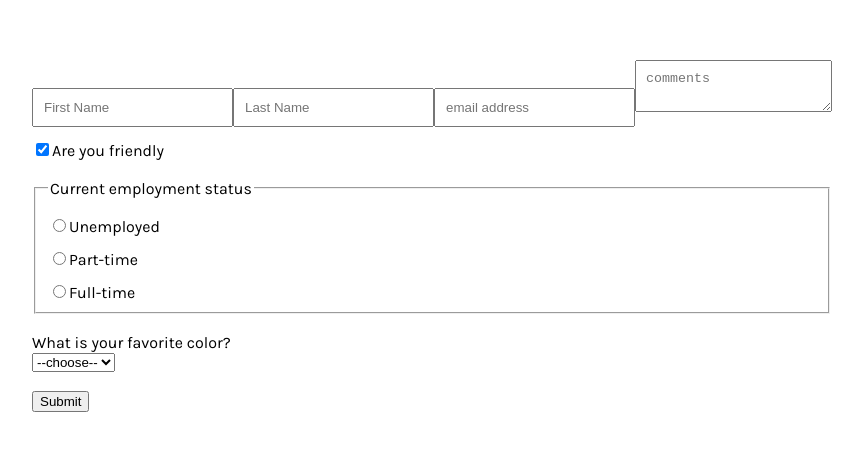
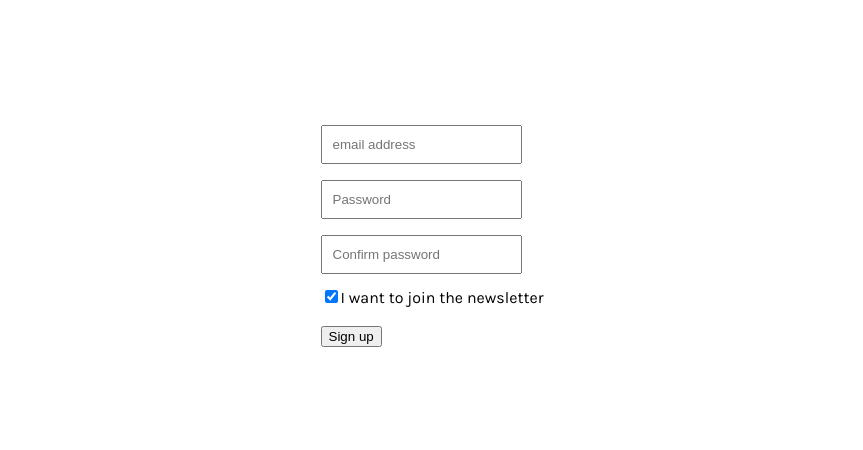
Before and after one commit to michaelokolo/Meme-generator, a React (Create React App) app: page / in a window 1280 px wide. Shown: the part 172-622 px from the top of the page, without its empty margins (208-1071 px from the left). Built offline with nearby package versions, Linux system fonts and the light colour scheme.

Commit message:
Created my first react form

```diff
--- a/src/App.js
+++ b/src/App.js
@@ -57,36 +57,60 @@ function App(props) {
       //   setCount((preState) => preState - 1)
       // }
 
-      const [user, setUser] = React.useState('Joe')
+    //   const [user, setUser] = React.useState('Joe')
 
-      const [box, setBox] = React.useState(boxes)
+    //   const [box, setBox] = React.useState(boxes)
 
-      const styles = {
-        backgroundColor : props.darkMode ? '#222222' : '#cccccc'
+    //   const styles = {
+    //     backgroundColor : props.darkMode ? '#222222' : '#cccccc'
+    //   }
+
+    //   const allboxes = box.map((boxx) =>
+    //         <Box on={boxx.on}
+    //              key={boxx.id}
+    //              id ={boxx.id}
+    //              handleClicks={toggle}
+    //         />
+    //         )
+
+    //  function toggle (id){
+    //   setBox((preState) =>
+    //   preState.map(square =>
+    //     square.id === id ? {...square, on : !square.on}: square))
+    //  }
+
+    //  const jokeElement = jokes.map(joke =>
+    //           <Joke
+    //           setup = {joke.setup}
+    //           punchline = {joke.punchline}
+    //           />
+    //   )
+
+    //   const [messages, setMessages] = React.useState(['a','b'])
+
+      const [formData, setFormData] = React.useState({
+                email:"",
+                password:"",
+                confirmPassword:"",
+                joinNewsletter:true
+              })
+
+      function handleChange(event){
+        const {name, value, type, checked} = event.target
+        setFormData(preFormData => {
+          return {
+            ...preFormData,
+            [name]:type === "checkbox" ? checked : value
+          }
+        })
       }
 
-      const allboxes = box.map((boxx) =>
-            <Box on={boxx.on}
-                 key={boxx.id}
-                 id ={boxx.id}
-                 handleClicks={toggle}
-            />
-            )
+      function handleSubmit(event){
+        event.preventDefault()
+        console.log(formData.password === formData.confirmPassword ? "Successfully signed up" : "passwords do not match")
+        console.log(formData.joinNewsletter ? "Thanks for signing" : "")
+      }
 
-     function toggle (id){
-      setBox((preState) =>
-      preState.map(square =>
-        square.id === id ? {...square, on : !square.on}: square))
-     }
-
-     const jokeElement = jokes.map(joke =>
-              <Joke
-              setup = {joke.setup}
-              punchline = {joke.punchline}
-              />
-      )
-
-      const [messages, setMessages] = React.useState(['a','b'])
 
   return (
     // <div className='counter'>
@@ -130,7 +154,43 @@ function App(props) {
           {/* {messages.length === 0 ?
           <h1>You're all caught up!</h1> :
           <h1>You have {messages.length} unread {messages.length === 1 ? 'message' : 'messages'}!</h1>} */}
-          <Form/>
+          {/* <Form/> */}
+          <form onSubmit={handleSubmit}>
+              <input
+                type="email"
+                placeholder='email address'
+                name="email"
+                onChange={handleChange}
+                value={formData.email}
+              />
+              <br/>
+              <input
+                type="password"
+                placeholder='Password'
+                name="password"
+                onChange={handleChange}
+                value={formData.password}
+              />
+              <br/>
+              <input
+                type="password"
+                placeholder='Confirm password'
+                name="confirmPassword"
+                onChange={handleChange}
+                value={formData.confirmPassword}
+              />
+              <br/>
+              <input
+                type='checkbox'
+                name="joinNewsletter"
+                onChange={handleChange}
+                checked={formData.joinNewsletter}
+              />
+              <label>I want to join the newsletter</label>
+              <br/>
+              <br/>
+              <button>Sign up</button>
+          </form>
         </div>
       </main>
   );
```
